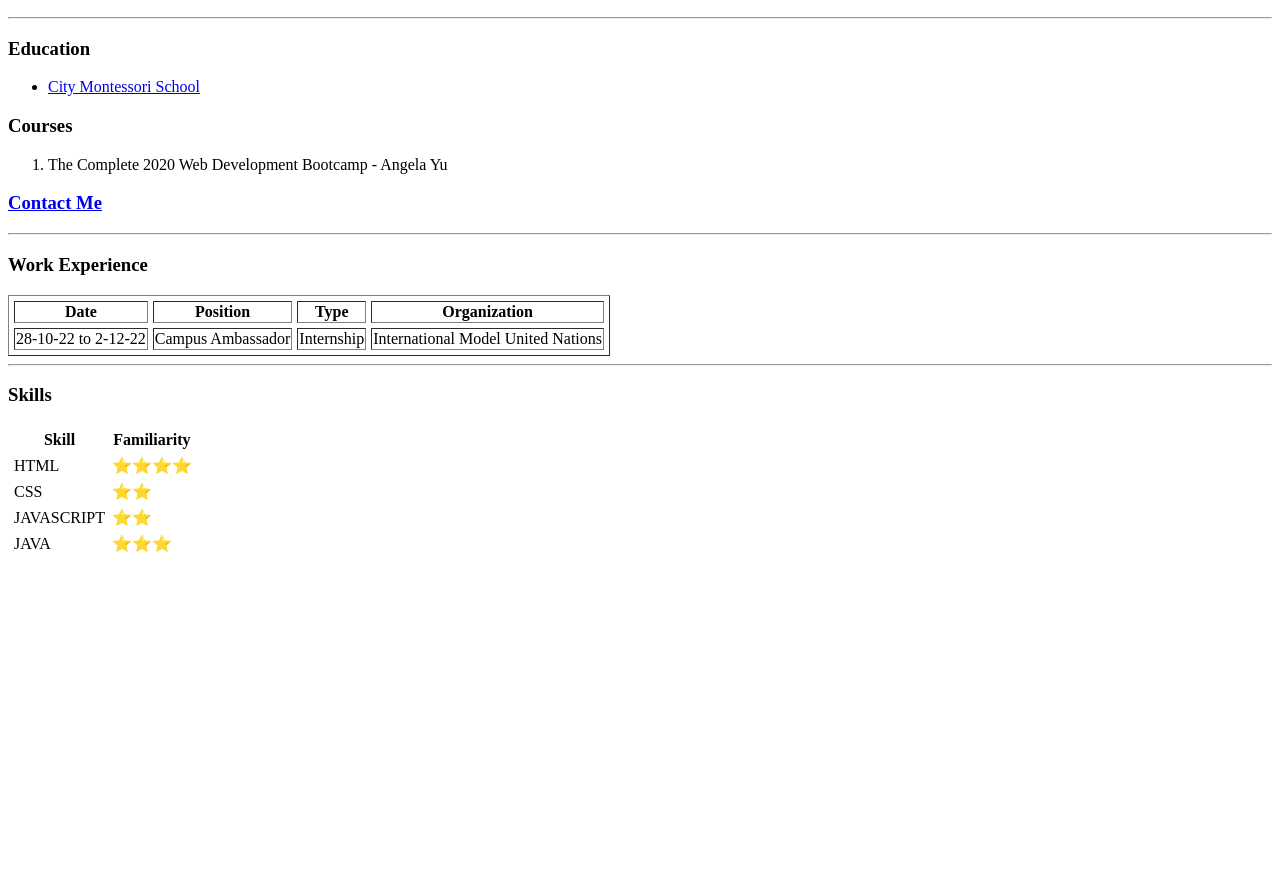
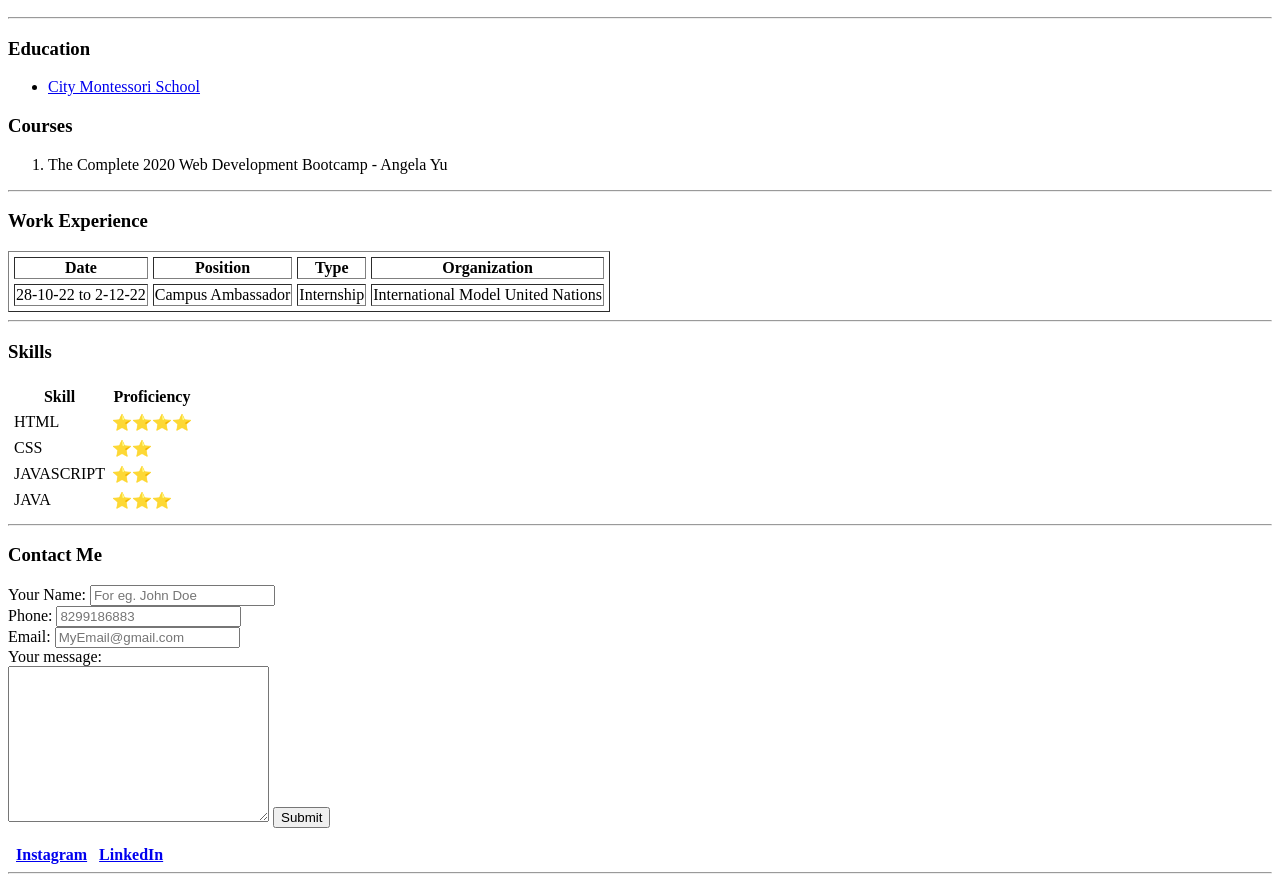
Before and after one commit to AkshatVarma14/First-Website, a plain HTML site: page index.html in a window 1280 px wide. Shown: the part 207-1089 px from the top of the page. Before the commit the page ends 800 px from the top, so only its background shows below. Drawn offline with Linux system fonts and the light colour scheme.

Commit message:
Added Contact Me section to homepage

```diff
--- a/index.html
+++ b/index.html
@@ -3,12 +3,15 @@
 
 <head>
     <meta charset="UTF-8">
+    <meta content="description: ">
     <meta http-equiv="X-UA-Compatible" content="IE=edge">
     <meta name="viewport" content="width=device-width, initial-scale=1.0">
     <title>Scalar.xyz</title>
 </head>
 
 <body>
+
+    <!-- Bio -->
     <table cellspacing="20">
         <tr>
             <td>
@@ -29,7 +32,7 @@
     </table>
 
     <hr>
-
+    <!-- Education -->
     <h3>Education</h3>
     <ul>
         <li><a href="www.cmseducation.org">City Montessori School</a></li>
@@ -40,8 +43,7 @@
         <li>The Complete 2020 Web Development Bootcamp - Angela Yu</li>
     </ol>
 
-    <h3><a href="ContactMe.html">Contact Me</a></h3>
-
+    <!-- Work Experiences -->
     <hr>
     <h3>Work Experience</h3>
     <table border="1px" cellspacing="5">
@@ -65,12 +67,13 @@
 
     <hr>
 
+    <!-- Skills and Proficiency Table-->
     <h3>Skills</h3>
     <table cellspacing="5">
         <thead>
             <tr>
                 <th>Skill</th>
-                <th>Familiarity</th>
+                <th>Proficiency</th>
             </tr>
         </thead>
         <tbody>
@@ -92,6 +95,34 @@
             </tr>
         </tbody>
     </table>
+    <hr>
+
+    <!-- Contact Me -->
+    <h3>Contact Me</h3>
+    <form class="" action="mailto:Akshatvarma14feb2006@gmail.com" method="post" enctype="text/plain">
+        <label for="Name">Your Name: </label>
+        <input name="YourName" class="Name" type="text" placeholder="For eg. John Doe">
+        <br>
+        <label for="YourNumber">Phone: </label>
+        <input type="number" name="YourNumber" class="number" placeholder="8299186883">
+        <br>
+        <label for="email">Email: </label>
+        <input name="YourEmail" class="email" type="email" placeholder="MyEmail@gmail.com">
+        <br>
+        <label for="text">Your message: </label><br>
+        <textarea name="YourMessage" cols="30" rows="10"></textarea>
+        <input type="submit">
+    </form>
+
+    <br>
+
+    &nbsp;
+    <strong><a href="https://www.instagram.com/_.akshat14._/">Instagram</a></strong>
+    &nbsp;
+    <strong><a href="https://www.linkedin.com/in/akshat-varma-403115245/">LinkedIn</a></strong>
+
+    <hr>
+
 
 </body>
 
```
